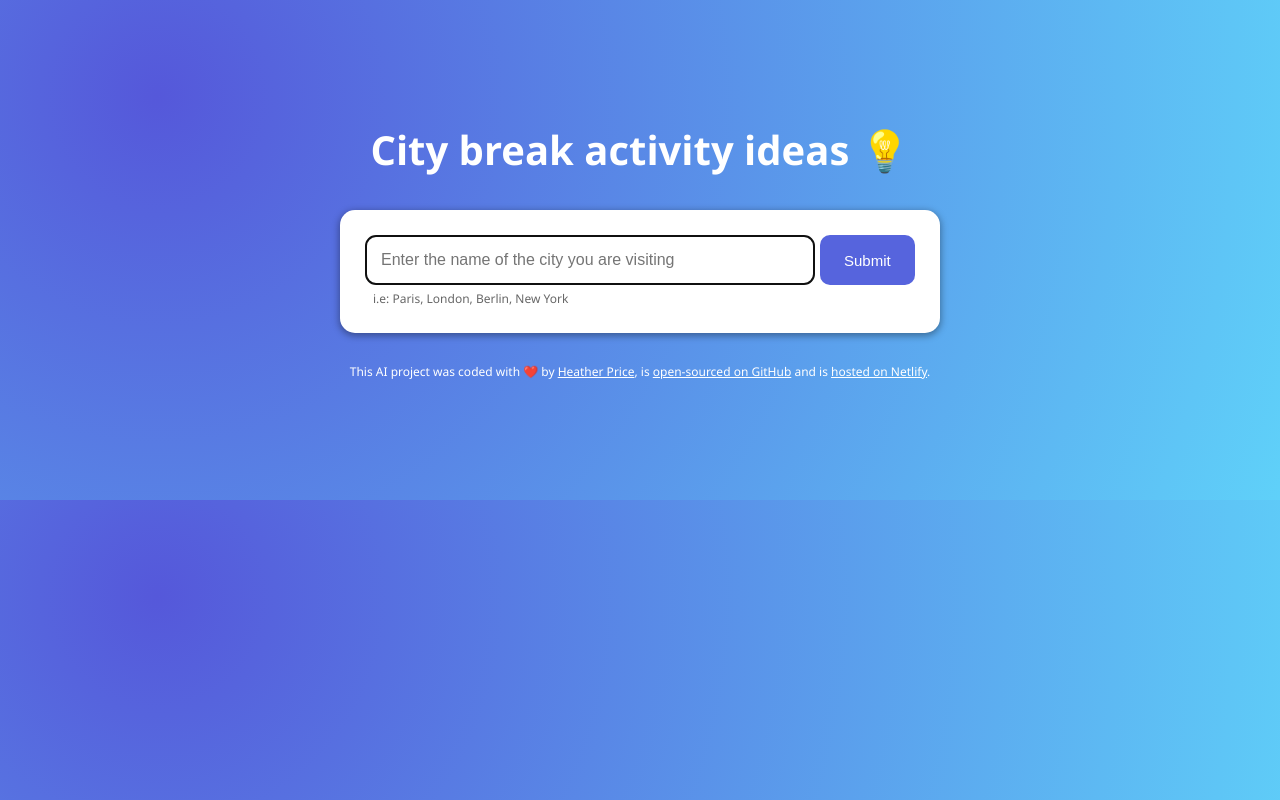
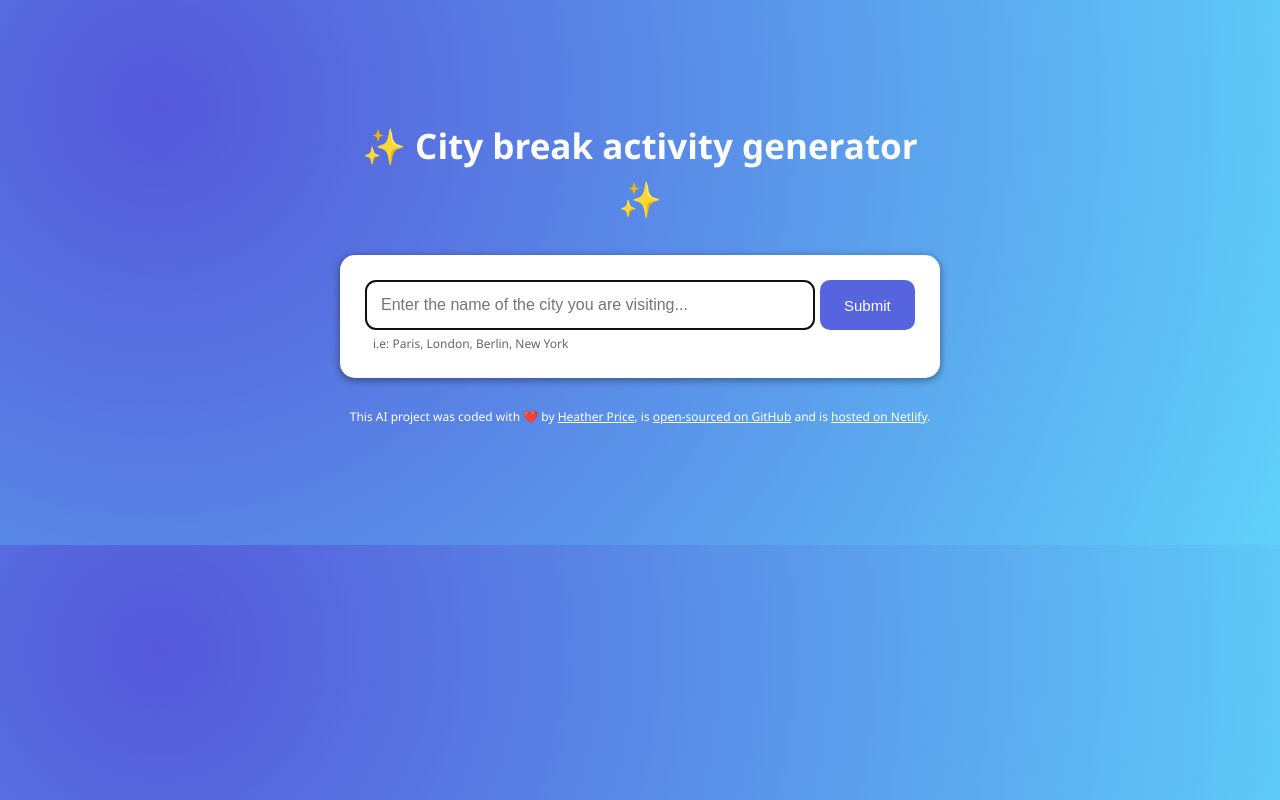
Before and after one commit to heather-jp/city-activity-generator, a plain HTML site: page index.html in a window 1280 px wide. Drawn offline with nearby package versions, Linux system fonts and the light colour scheme.

Commit message:
Minor changes to the h1

```diff
--- a/index.html
+++ b/index.html
@@ -11,7 +11,7 @@
   <body>
     <div class="container">
       <header>
-        <h1>City break activity ideas 💡</h1>
+        <h1>✨ City break activity generator ✨</h1>
       </header>
 
       <main>
@@ -19,7 +19,7 @@
           <form id="activity-idea-generator-form">
             <input
               type="text"
-              placeholder="Enter the name of the city you are visiting"
+              placeholder="Enter the name of the city you are visiting..."
               autofocus
               required
               autocomplete="off"
--- a/src/style.css
+++ b/src/style.css
@@ -23,7 +23,7 @@ header {
 h1 {
   text-align: center;
   font-weight: 750;
-  font-size: 40px;
+  font-size: 35px;
   line-height: 1.5;
   color: white;
 }
```
